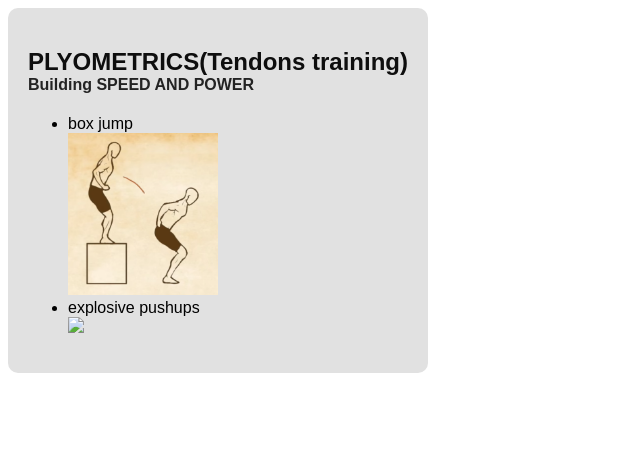
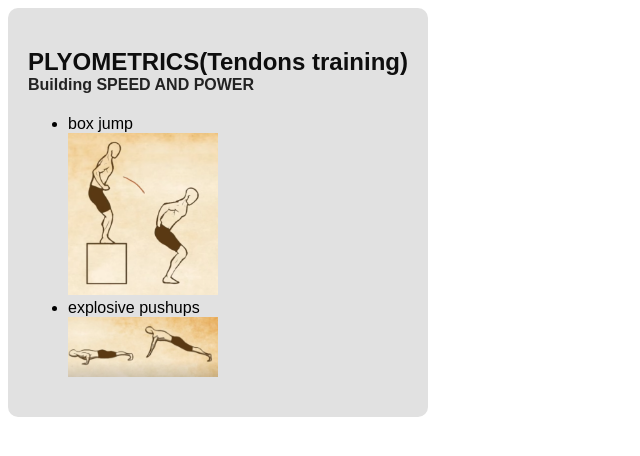
Before and after one commit to swerce/images, a plain HTML site: page index.html in a window 1280 px wide. Shown: the whole page, without its empty margins (0-640 px from the left). Drawn offline with Linux system fonts and the light colour scheme.

Commit message:
Update index.html

```diff
--- a/index.html
+++ b/index.html
@@ -15,7 +15,7 @@
     <li>box jump</li>
     <img src="./boxjump.png">
     <li>explosive pushups</li>
-    <img src="./explosivepushup.png">
+    <img src="./explosivepushups.png">
 </div>
   </body>
 </html>
```
